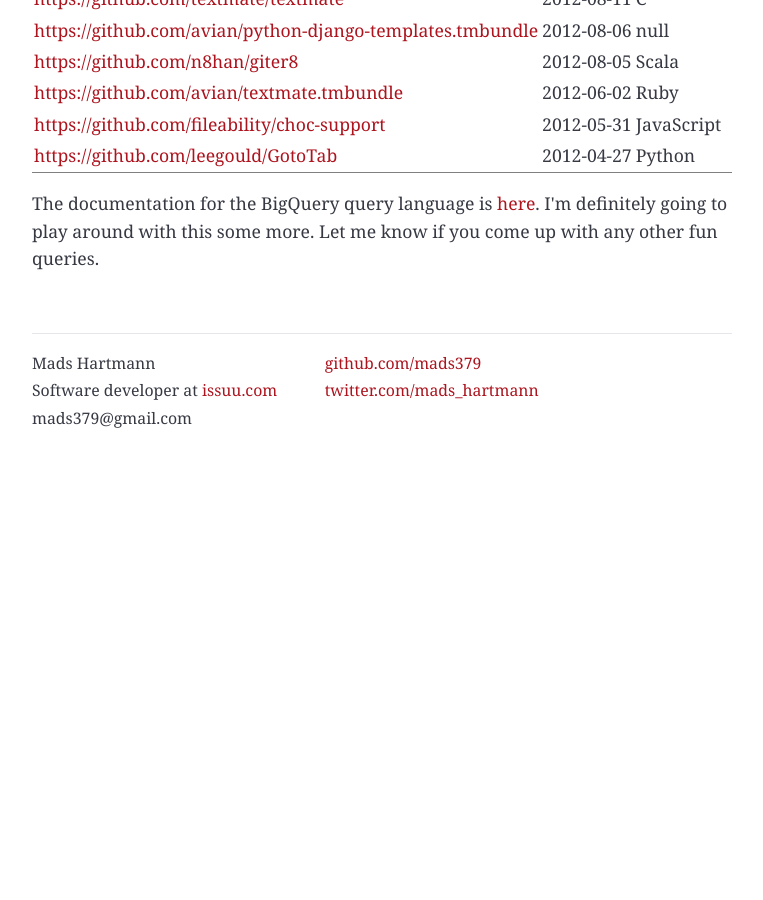
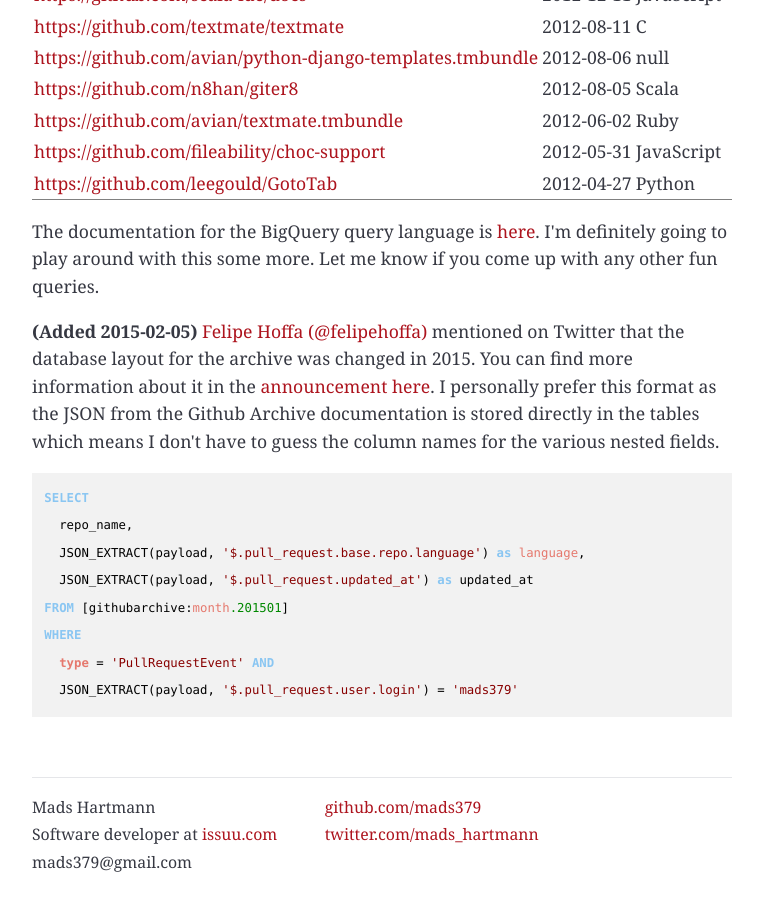
Before and after one commit to mads-hartmann/blog.mads-hartmann.com, a Jekyll site: the page built from _posts/2015-02-05-github-archive.html, in a window 1280 px wide and 900 px high, scrolled down 1360 px. Shown: the whole window, without its empty margins (258-1021 px from the left). Built offline with Jekyll 4.4.1, drawn with Linux system fonts in a browser that asks for light colours; nearby versions of some CDN libraries; Markdown is read by kramdown in place of the engine named in the settings; comment, search, counter and statistics services are not loaded; before the commit the page ends 1816 px from its top, so only the background shows below that; some of the changed text lies outside the part shown.

Commit message:
Update query to work for 2015

```diff
--- a/_posts/2015-02-05-github-archive.html
+++ b/_posts/2015-02-05-github-archive.html
@@ -22,7 +22,8 @@
 (<code>PullRequestEvent</code>) and modified the query from the SO answer
 slightly to also return the programming language of the repository and
 the date of the my latest pull request. I ended up with the following
-query:
+query. Keep in mind that this query only works for data
+before 2015. See note at the bottom for more information.
 </p>
 
 <div class="org-src-container">
@@ -32,7 +33,7 @@
   <span style="color: #e5786d;">LAST</span>(created_at) <span style="color: #8ac6f2; font-weight: bold;">AS</span> last_pr,
   <span style="color: #e5786d;">LAST</span>(repository_language) <span style="color: #8ac6f2; font-weight: bold;">as</span> <span style="color: #e5786d;">language</span>
 <span style="color: #8ac6f2; font-weight: bold;">FROM</span> [githubarchive:github.timeline]
-<span style="color: #8ac6f2; font-weight: bold;">WHERE</span> payload_pull_request_user_login =<span style="color: #95e454;">'mads379'</span>
+<span style="color: #8ac6f2; font-weight: bold;">WHERE</span> payload_pull_request_user_login = <span style="color: #95e454;">'mads379'</span>
 <span style="color: #8ac6f2; font-weight: bold;">GROUP</span> <span style="color: #e5786d;">BY</span> repository_url
 <span style="color: #8ac6f2; font-weight: bold;">ORDER</span> <span style="color: #e5786d;">BY</span> last_pr <span style="color: #8ac6f2; font-weight: bold;">DESC</span>;
 </pre>
@@ -163,3 +164,25 @@
 definitely going to play around with this some more. Let me know if
 you come up with any other fun queries.
 </p>
+
+<p>
+<b>(Added 2015-02-05)</b> <a href="https:www.twitter.com/felipehoffa">Felipe Hoffa (@felipehoffa)</a> mentioned on Twitter
+that the database layout for the archive was changed in 2015. You can
+find more information about it in the <a href="http://www.reddit.com/r/bigquery/comments/2s80y3/github_archive_changes_monthly_and_daily_tables/">announcement here</a>. I personally
+prefer this format as the JSON from the Github Archive documentation
+is stored directly in the tables which means I don't have to guess the column
+names for the various nested fields.
+</p>
+
+<div class="org-src-container">
+
+<pre class="src src-sql"><span style="color: #8ac6f2; font-weight: bold;">SELECT</span>
+  repo_name,
+  JSON_EXTRACT(payload, <span style="color: #95e454;">'$.pull_request.base.repo.language'</span>) <span style="color: #8ac6f2; font-weight: bold;">as</span> <span style="color: #e5786d;">language</span>,
+  JSON_EXTRACT(payload, <span style="color: #95e454;">'$.pull_request.updated_at'</span>) <span style="color: #8ac6f2; font-weight: bold;">as</span> updated_at
+<span style="color: #8ac6f2; font-weight: bold;">FROM</span> [githubarchive:<span style="color: #e5786d;">month</span>.201501]
+<span style="color: #8ac6f2; font-weight: bold;">WHERE</span>
+  <span style="color: #e5786d;">type</span> = <span style="color: #95e454;">'PullRequestEvent'</span> <span style="color: #8ac6f2; font-weight: bold;">AND</span>
+  JSON_EXTRACT(payload, <span style="color: #95e454;">'$.pull_request.user.login'</span>) = <span style="color: #95e454;">'mads379'</span>
+</pre>
+</div>
```
Also changed, not shown: _org/_posts/2015-02-05-github-archive.org (+21 -2 lines).
